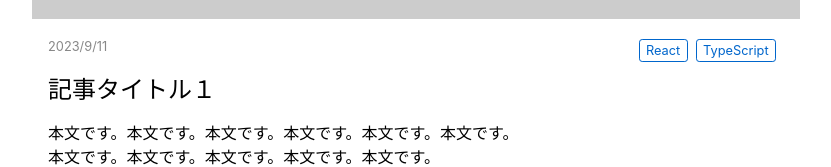
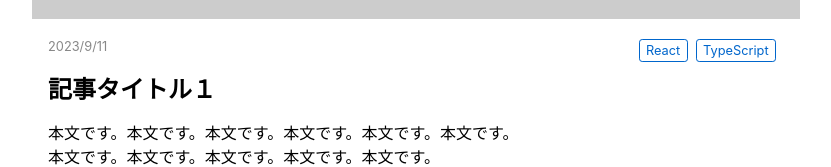
Before and after one commit to masatoshim/Chapter06, a React (Create React App) app in the folder simple-blog-app/: page /posts/1 in a window 1280 px wide. Shown: the part 421-588 px from the top of the page, without its empty margins (224-1055 px from the left). Built offline with nearby package versions, Linux system fonts and the light colour scheme.

Commit message:
課題2の指摘対応

```diff
--- a/simple-blog-app/src/components/DetailPage.js
+++ b/simple-blog-app/src/components/DetailPage.js
@@ -19,7 +19,7 @@ export default function DetailPage() {
               { post.categories.map((category, index) => <div className={classes.postCategory} key={`${post.id}-${index}`}>{category}</div>) }
             </div>
           </div>
-          <div className={classes.postTitle}>{ post.title }</div>
+          <h1 className={classes.postTitle}>{ post.title }</h1>
           <div className={classes.postBody} dangerouslySetInnerHTML={{ __html: post.content }} />
         </div>
       </div>
```
